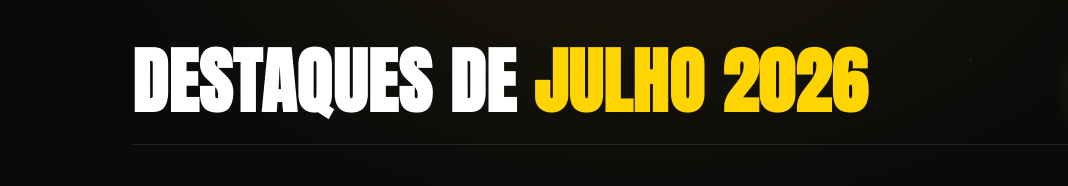
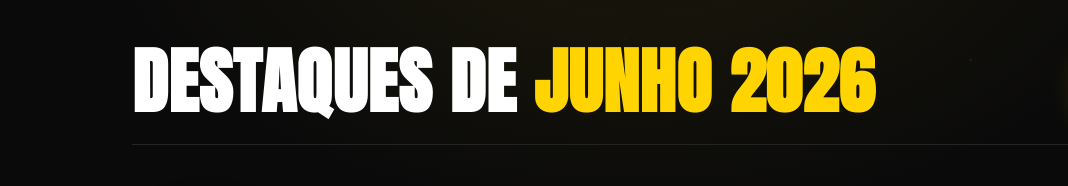
Before and after one commit to negocios87-sketch/destaque_mes, a plain HTML site: page index.html in a window 1280 px wide. Shown: the top 186 px of the page, 0-1068 px from the left. Drawn offline with Linux system fonts and the light colour scheme.

Commit message:
Update index.html

```diff
--- a/index.html
+++ b/index.html
@@ -222,7 +222,7 @@
 <div class="wrap">
   <header>
     <div class="title-block">
-      <h1>Destaques de <span>Julho 2026</span></h1>
+      <h1>Destaques de <span>Junho 2026</span></h1>
     </div>
     <img class="logo" src="https://raw.githubusercontent.com/negocios87-sketch/fotos_time_comercial/main/logo_board.png" alt="Board Academy">
   </header>
```
